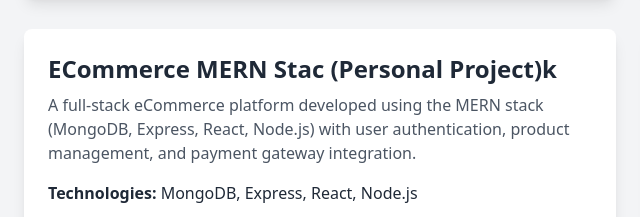
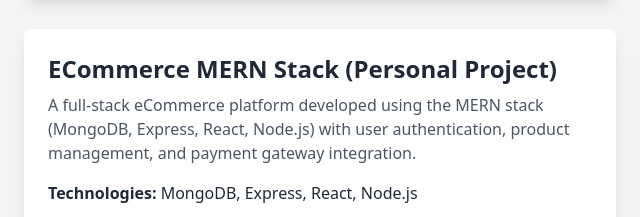
Before and after one commit to mazharulparash/portfolio, a plain HTML site: page index.html in a window 1280 px wide. Shown: the part 1515-1732 px from the top of the page, 8-648 px from the left. Drawn offline with nearby package versions, Linux system fonts and the light colour scheme.

Commit message:
Update index.html

```diff
--- a/index.html
+++ b/index.html
@@ -81,7 +81,7 @@
 
             <!-- Project 7: ECommerce MERN Stack -->
             <div class="bg-white p-6 rounded-lg shadow-lg">
-                <h3 class="text-2xl font-bold mb-2">ECommerce MERN Stac (Personal Project)k</h3>
+                <h3 class="text-2xl font-bold mb-2">ECommerce MERN Stack (Personal Project)</h3>
                 <p class="text-gray-600 mb-4">A full-stack eCommerce platform developed using the MERN stack (MongoDB, Express, React, Node.js) with user authentication, product management, and payment gateway integration.</p>
                 <p><strong>Technologies:</strong> MongoDB, Express, React, Node.js</p>
             </div>
```
